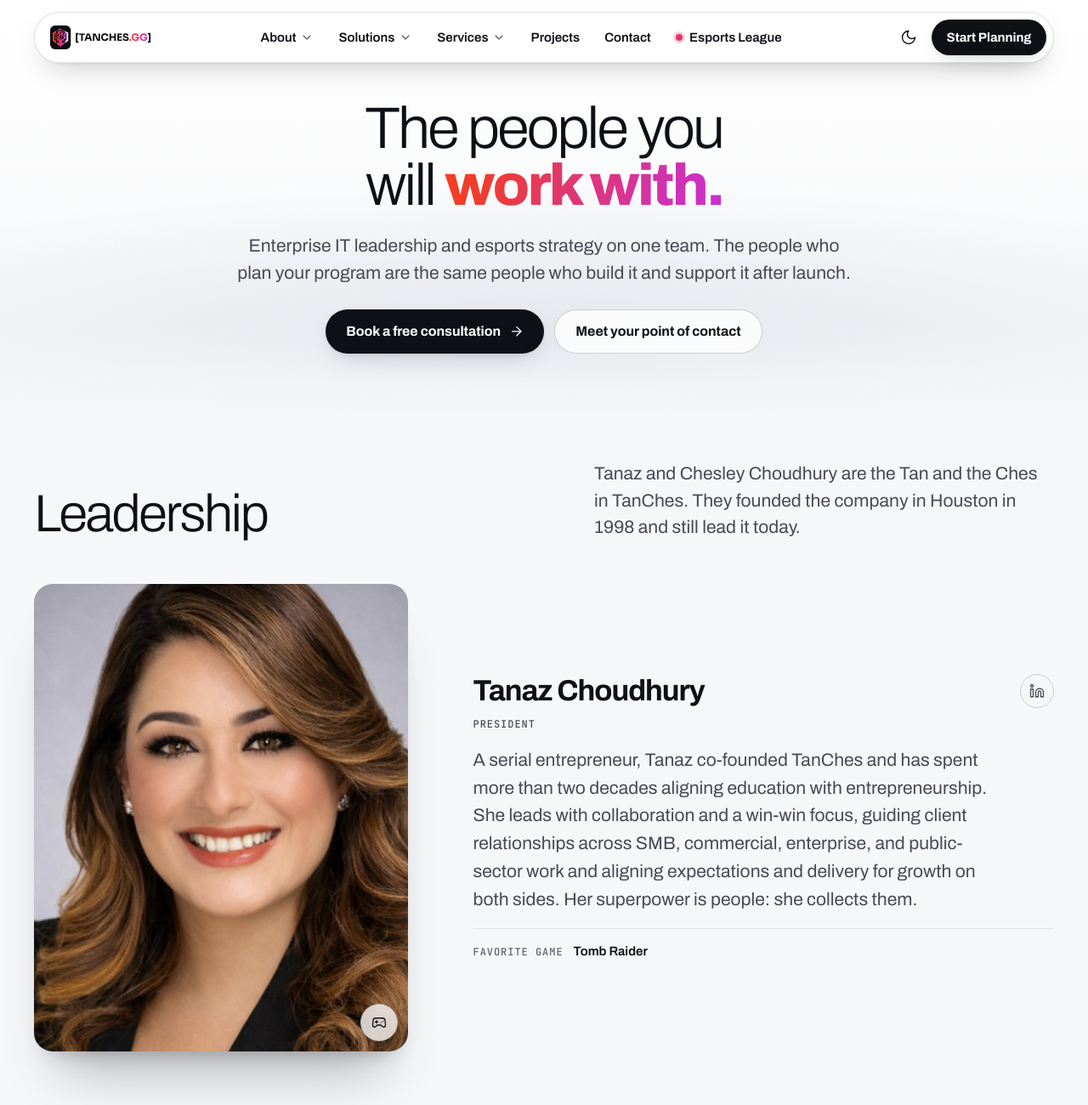
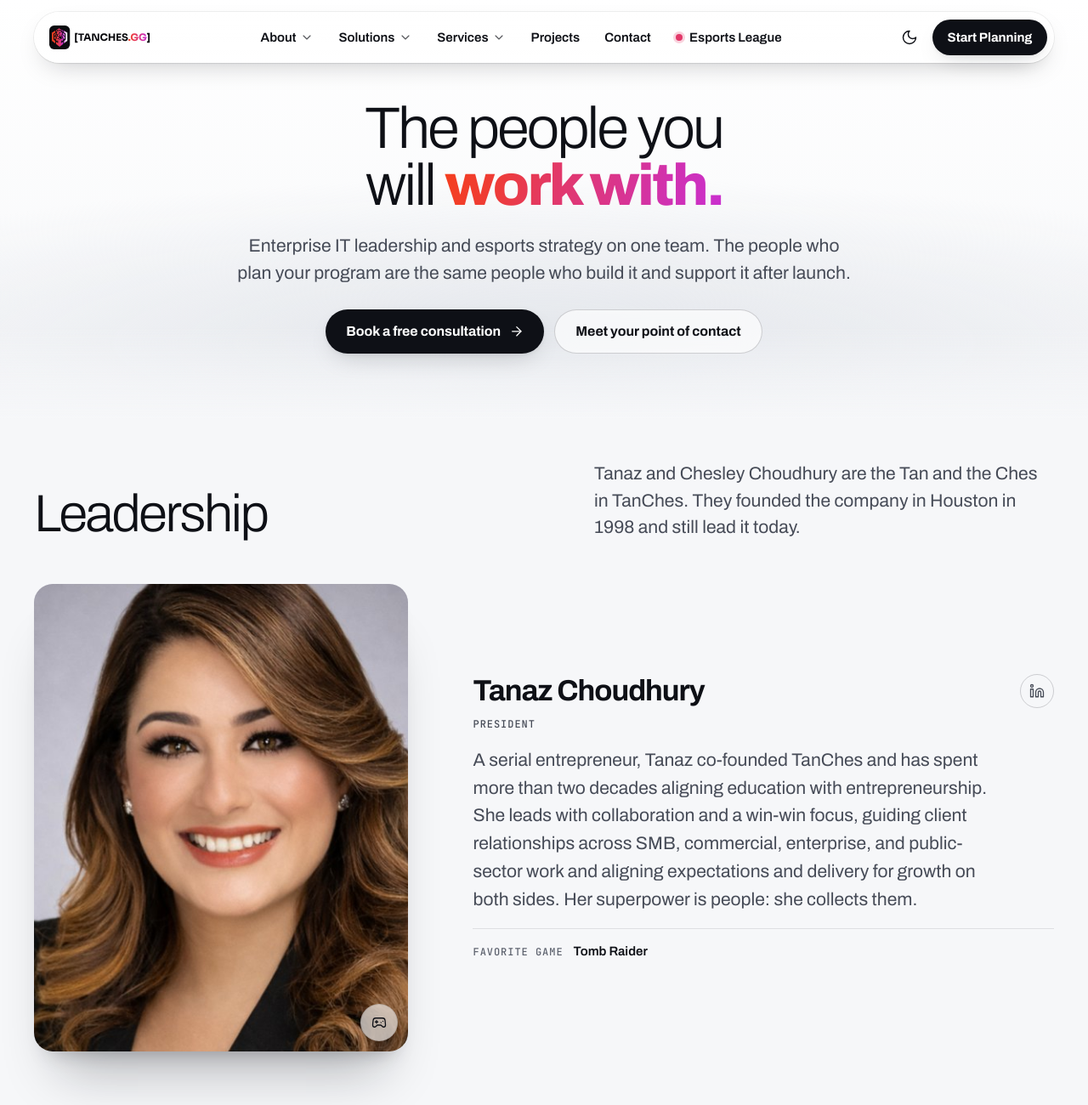
Before and after one commit to tanches-web/tanches.gg-v2, an Astro site: page /Team in a window 1280 px wide. Shown: the top 1300 px of the page at 85% size. Built offline with nearby package versions, Linux system fonts and the light colour scheme; Astro itself is replaced by a stand-in of ours.

Commit message:
Liquid glass header bar
Clear, strongly blurred and saturated pane with a specular rim (brightest
top-left) and a soft top sheen, in light, dark and over-the-hero variants.
Shared --glass tokens restored to their earlier values.

Co-Authored-By: Claude Opus 5.5 <noreply@anthropic.com>

```diff
--- a/src/components/Nav.astro
+++ b/src/components/Nav.astro
@@ -71,24 +71,55 @@ const isActive = (href?: string) => !!href && (href === '/' ? path === '/' : pat
 
 <style>
   .nav-shell { position: fixed; inset: 0.875rem var(--gutter) auto; z-index: 50; display: flex; flex-direction: column; align-items: center; pointer-events: none; }
+  /* Liquid glass: a clear, strongly blurred and saturated pane; a specular rim that is brightest at the top-left
+     and catches again at the bottom-right; a soft sheen across the top half; a short, soft shadow. */
   .nav {
+    --lg-tint: linear-gradient(180deg, rgba(255, 255, 255, .62), rgba(255, 255, 255, .4));
+    --lg-filter: blur(18px) saturate(1.9) brightness(1.06);
+    --lg-rim: linear-gradient(155deg, rgba(255, 255, 255, .95) 0%, rgba(255, 255, 255, .5) 22%, rgba(255, 255, 255, .12) 52%, rgba(255, 255, 255, .55) 100%);
+    --lg-sheen: rgba(255, 255, 255, .5);
+    --lg-shadow: 0 0 0 1px rgba(14, 16, 22, .06), 0 1px 2px rgba(14, 16, 22, .05), 0 12px 32px -14px rgba(14, 16, 22, .28);
+    position: relative; isolation: isolate;
     pointer-events: auto; width: min(100%, 1200px); height: 3.75rem; display: flex; align-items: center; gap: 1rem;
     padding: 0 .5rem 0 1.125rem; border-radius: 999px;
-    background: var(--glass); border: 1px solid var(--glass-line);
-    backdrop-filter: blur(22px) saturate(1.6); -webkit-backdrop-filter: blur(22px) saturate(1.6);
-    box-shadow: 0 1px 0 rgba(255,255,255,.7) inset, 0 1px 3px rgba(14,16,22,.06), 0 14px 36px -16px rgba(14,16,22,.32);
-    transition: box-shadow .4s var(--ease-out), background-color .3s;
+    background: var(--lg-tint);
+    backdrop-filter: var(--lg-filter); -webkit-backdrop-filter: var(--lg-filter);
+    box-shadow: var(--lg-shadow);
+    transition: box-shadow .4s var(--ease-out);
   }
-  :global([data-theme='dark']) .nav { box-shadow: 0 1px 0 rgba(255,255,255,.1) inset, 0 14px 36px -14px rgba(0,0,0,.8); }
+  .nav::before {
+    content: ''; position: absolute; inset: 0; z-index: 1; border-radius: inherit; padding: 1px; pointer-events: none;
+    background: var(--lg-rim);
+    -webkit-mask: linear-gradient(#000 0 0) content-box, linear-gradient(#000 0 0); -webkit-mask-composite: xor;
+    mask: linear-gradient(#000 0 0) content-box exclude, linear-gradient(#000 0 0);
+  }
+  .nav::after {
+    content: ''; position: absolute; inset: 1px; z-index: -1; border-radius: inherit; pointer-events: none;
+    background: linear-gradient(180deg, var(--lg-sheen) 0%, rgba(255, 255, 255, 0) 58%);
+  }
+  :global([data-theme='dark']) .nav {
+    --lg-tint: linear-gradient(180deg, rgba(44, 46, 54, .52), rgba(24, 25, 31, .44));
+    --lg-filter: blur(18px) saturate(1.8) brightness(.95);
+    --lg-rim: linear-gradient(155deg, rgba(255, 255, 255, .34) 0%, rgba(255, 255, 255, .14) 24%, rgba(255, 255, 255, .04) 52%, rgba(255, 255, 255, .18) 100%);
+    --lg-sheen: rgba(255, 255, 255, .07);
+    --lg-shadow: 0 0 0 1px rgba(0, 0, 0, .35), 0 12px 32px -12px rgba(0, 0, 0, .7);
+  }
   /* Over a dark stage (the home hero) the bar is dark glass with light type, whatever the theme */
   .nav-shell.on-dark {
     --ink: #F4F5F7; --ink-2: #C6C9D1; --ink-3: #A6AAB4; --on-ink: #0E1016; --accent: #F2628C;
     --line: rgba(255, 255, 255, .12); --line-2: rgba(255, 255, 255, .24);
-    --glass: rgba(255, 255, 255, .2); --glass-hi: rgba(20, 21, 27, .88); --glass-line: rgba(255, 255, 255, .34);
+    --glass-hi: rgba(20, 21, 27, .88); --glass-line: rgba(255, 255, 255, .16);
     color: var(--ink);
   }
-  /* Over the photo the bar is frosted light glass with a bright edge, so it reads as a bar rather than melting into the room */
-  .nav-shell.on-dark .nav { backdrop-filter: blur(26px) saturate(1.5); -webkit-backdrop-filter: blur(26px) saturate(1.5); box-shadow: 0 1px 0 rgba(255, 255, 255, .22) inset, 0 14px 40px -12px rgba(0, 0, 0, .7); }
+  /* Over the photo: clear dark glass. The room behind is blurred and quietened (so the bar never looks busy),
+     and the bright rim and sheen are what make it read as a pane of glass. */
+  .nav-shell.on-dark .nav {
+    --lg-tint: linear-gradient(180deg, rgba(255, 255, 255, .1), rgba(255, 255, 255, .03));
+    --lg-filter: blur(22px) saturate(1.7) brightness(.72);
+    --lg-rim: linear-gradient(155deg, rgba(255, 255, 255, .55) 0%, rgba(255, 255, 255, .2) 24%, rgba(255, 255, 255, .06) 52%, rgba(255, 255, 255, .3) 100%);
+    --lg-sheen: rgba(255, 255, 255, .1);
+    --lg-shadow: 0 0 0 .5px rgba(0, 0, 0, .4), 0 12px 36px -10px rgba(0, 0, 0, .55);
+  }
   .nav-shell.on-dark .logo-light { display: none; }
   .nav-shell.on-dark .logo-dark { display: block; }
   .brand { display: flex; align-items: center; flex: none; }
--- a/src/styles/global.css
+++ b/src/styles/global.css
@@ -25,8 +25,8 @@
   --ink-3: #5C616D;
   --line: rgba(14, 16, 22, 0.10);
   --line-2: rgba(14, 16, 22, 0.18);
-  --glass: rgba(255, 255, 255, 0.78);
-  --glass-line: rgba(14, 16, 22, 0.12);
+  --glass: rgba(255, 255, 255, 0.64);
+  --glass-line: rgba(14, 16, 22, 0.10);
   --glass-hi: rgba(255, 255, 255, 0.85);
   --accent: #B81E4E;            /* text-safe rose for links and focus */
   --on-ink: #FFFFFF;
@@ -68,8 +68,8 @@
   --ink-3: #9196A1;
   --line: rgba(255, 255, 255, 0.10);
   --line-2: rgba(255, 255, 255, 0.18);
-  --glass: rgba(22, 23, 29, 0.74);
-  --glass-line: rgba(255, 255, 255, 0.16);
+  --glass: rgba(22, 23, 29, 0.62);
+  --glass-line: rgba(255, 255, 255, 0.12);
   --glass-hi: rgba(36, 38, 46, 0.85);
   --accent: #F2628C;
   --on-ink: #0E1016;
```
